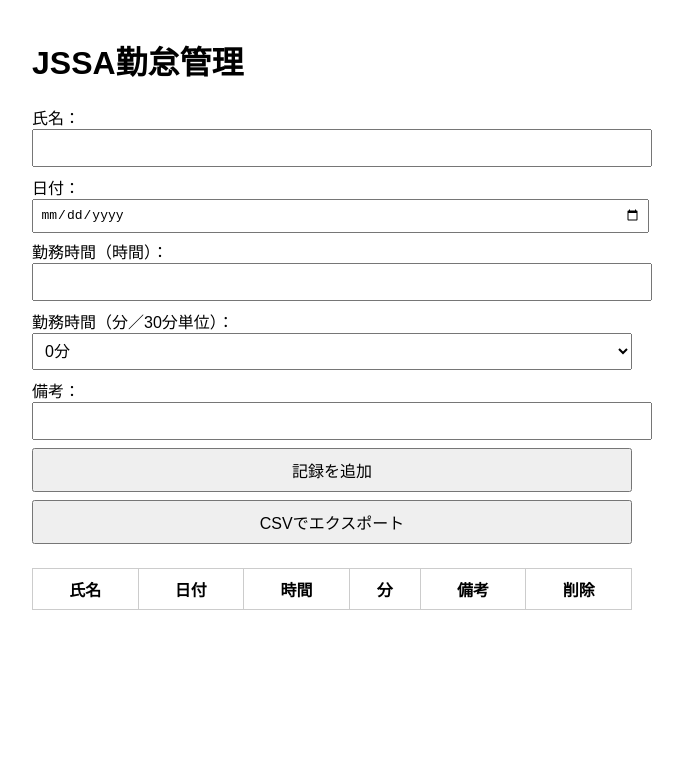
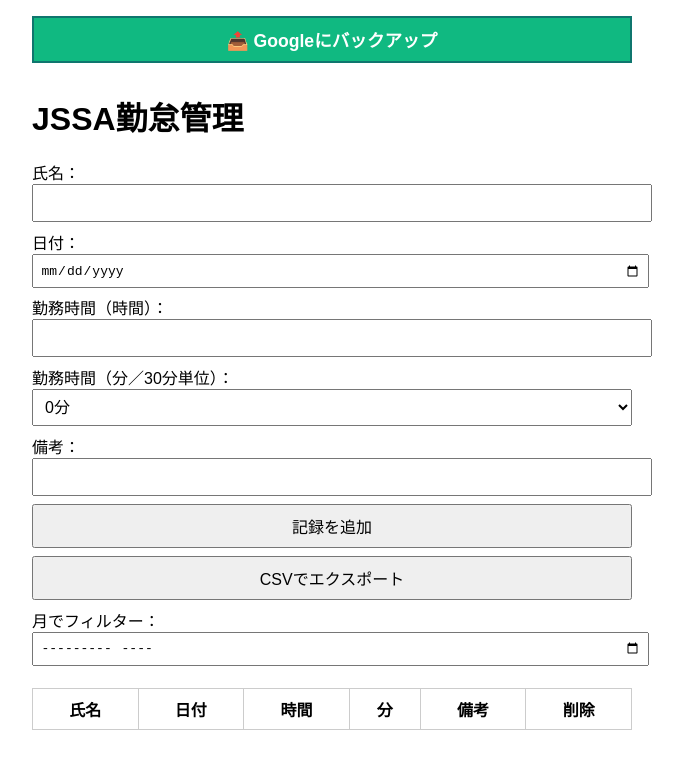
Before and after one commit to TakahideSuzuki/JSSA-kintai, a plain HTML site: page index.html in a window 1280 px wide. Shown: the whole page, without its empty margins (308-991 px from the left). Drawn offline with Linux system fonts and the light colour scheme.

Commit message:
Add files via upload

```diff
--- a/index.html
+++ b/index.html
@@ -4,6 +4,8 @@
   <meta charset="UTF-8" />
   <meta name="viewport" content="width=device-width, initial-scale=1.0" />
   <title>JSSA勤怠管理</title>
+  <link rel="manifest" href="manifest.json">
+  <meta name="theme-color" content="#3b82f6" />
   <style>
     body {
       font-family: sans-serif;
@@ -17,6 +19,13 @@
       padding: 0.5em;
       font-size: 1em;
     }
+    .backup {
+      background-color: #10b981;
+      color: white;
+      font-weight: bold;
+      font-size: 1.1em;
+      border: 2px solid #0f766e;
+    }
     table {
       width: 100%;
       border-collapse: collapse;
@@ -27,9 +36,15 @@
       padding: 0.5em;
       text-align: center;
     }
+    @media print {
+      button, select, input {
+        display: none;
+      }
+    }
   </style>
 </head>
 <body>
+  <button class="backup" onclick="backupToGoogle()">📤 Googleにバックアップ</button>
   <h1>JSSA勤怠管理</h1>
   <label>氏名：<input type="text" id="name"></label>
   <label>日付：<input type="date" id="date"></label>
@@ -43,7 +58,7 @@
   <label>備考：<input type="text" id="note"></label>
   <button onclick="addRecord()">記録を追加</button>
   <button onclick="exportCSV()">CSVでエクスポート</button>
-
+  <label>月でフィルター：<input type="month" id="monthFilter" onchange="renderRecords()"></label>
   <table id="recordsTable">
     <thead>
       <tr>
@@ -59,6 +74,7 @@
     const hoursInput = document.getElementById('hours');
     const minutesInput = document.getElementById('minutes');
     const noteInput = document.getElementById('note');
+    const monthFilter = document.getElementById('monthFilter');
     const tbody = document.querySelector('#recordsTable tbody');
 
     let records = JSON.parse(localStorage.getItem('kintaiRecords')) || [];
@@ -69,7 +85,9 @@
 
     function renderRecords() {
       tbody.innerHTML = '';
+      const filterMonth = monthFilter.value;
       records.forEach((r, i) => {
+        if (!filterMonth || r.date.startsWith(filterMonth)) {
           const tr = document.createElement('tr');
           tr.innerHTML = `
             <td>${r.name}</td>
@@ -80,6 +98,7 @@
             <td><button onclick="deleteRecord(${i})">削除</button></td>
           `;
           tbody.appendChild(tr);
+        }
       });
     }
 
@@ -120,6 +139,27 @@
       link.click();
     }
 
+    function backupToGoogle() {
+      if (!records.length) return alert("バックアップする記録がありません");
+
+      const lastRecord = records[records.length - 1];
+
+      fetch("https://script.google.com/macros/s/AKfycbxoTzlZDp7FeezjRrWibD7K5D4TuBNIM-v5H4I587PH5KTtENcUl6tQvSWM_Tk_b9E3/exec", {
+        method: "POST",
+        mode: "no-cors",
+        headers: {
+          "Content-Type": "application/json"
+        },
+        body: JSON.stringify(lastRecord)
+      })
+      .then(() => alert("Google Sheetsにバックアップしました"))
+      .catch(() => alert("バックアップに失敗しました"));
+    }
+
+    if ('serviceWorker' in navigator) {
+      navigator.serviceWorker.register('service-worker.js');
+    }
+
     renderRecords();
   </script>
 </body>
```
Lines whose indentation alone changed are shown as unchanged.
